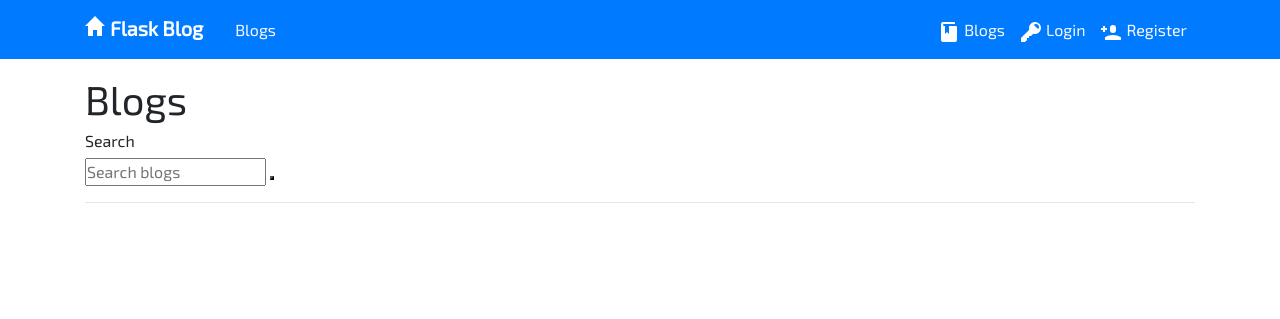
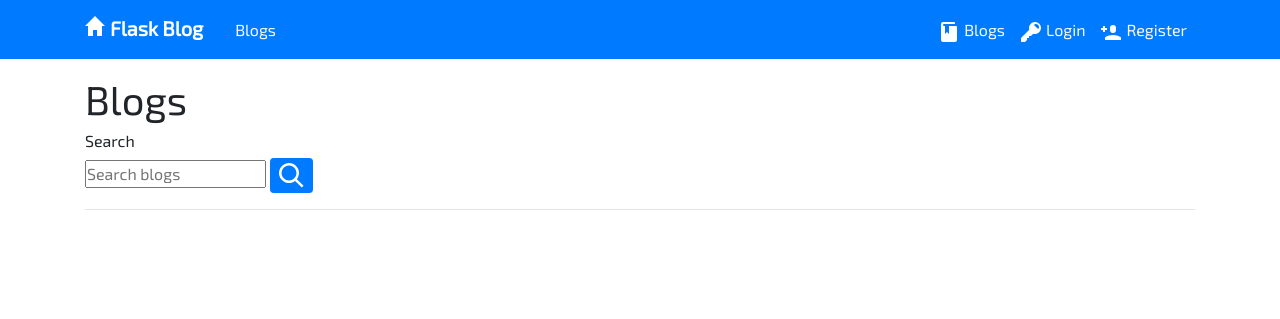
Before and after one commit to ey7/project-three, a Flask app: page /blogs in a window 1280 px wide. Shown: the top 319 px of the page. Run offline with Flask 2, Linux system fonts and the light colour scheme; data that the repository does not hold is empty; some libraries are stand-ins or nearby versions.

Commit message:
search icon added to the blogs page

```diff
--- a/static/css/style.css
+++ b/static/css/style.css
@@ -38,3 +38,7 @@
   height: 15px;
   margin-right: 5px;
 }
+.search-icon {
+  width: 25px;
+  height: 25px;
+}
--- a/templates/blogs.html
+++ b/templates/blogs.html
@@ -6,7 +6,9 @@
 <h6> Search</h6>
 <form action="{{ url_for('search', search_query=search_query, current_page=current_page, results=results) }}">
                 <input type="text" class="search__input" name="search_query" placeholder="Search blogs">
-                <button class="search__button"></button>
+                <button class="btn btn-sm btn-primary">
+                	<img src="{{ url_for('static', filename='images/search.svg') }}" class="search-icon" alt="Search Blog">
+                </button>
             </form>
     <hr>
   <ul class="list-group">
```
Also changed, not shown: static/images/search.svg (added).
